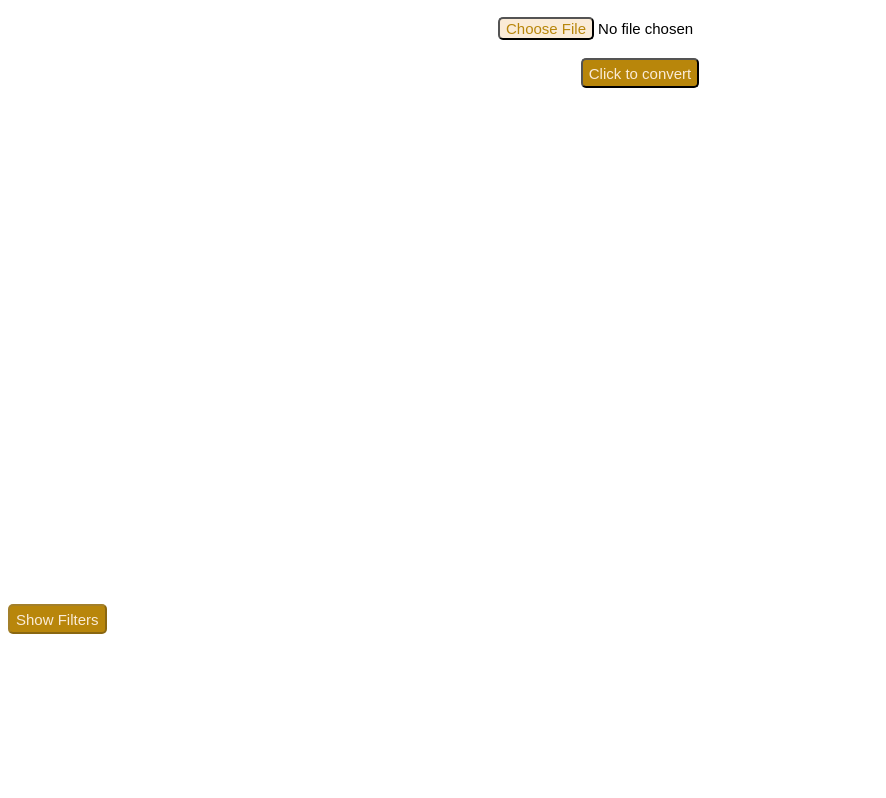
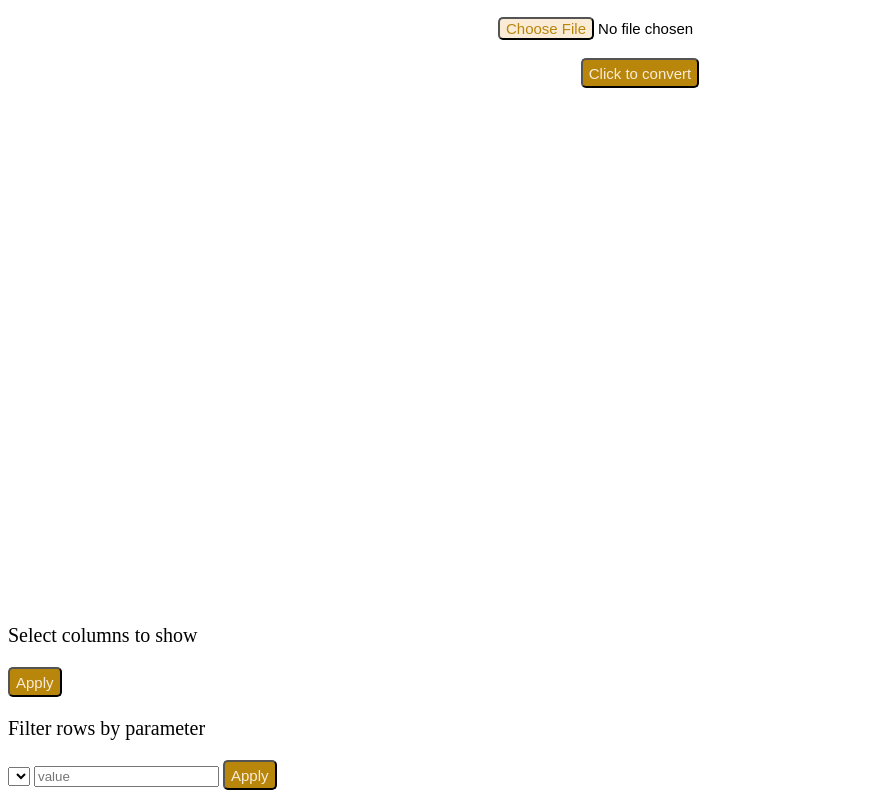
Before and after one commit to vxtals/csp586-dashboard, a plain HTML site: page index.html in a window 1280 px wide. Shown: the part 92-890 px from the top of the page, without its empty margins (0-886 px from the left). Before the commit the page ends 800 px from the top, so only its background shows below. Drawn offline with Linux system fonts and the light colour scheme.

Commit message:
Added filter by parameter

```diff
--- a/index.html
+++ b/index.html
@@ -21,19 +21,24 @@
         </form>
         <div id="parentHolder"></div>
     </center>
-    <button id="showFilterBtn" disabled>Show Filters</button>
-    <div class="filterContainer" hidden>
+    <button id="showFilterBtn" class="project-btn" hidden>SHOW FILTERS</button>
+    <button id="hideFilterBtn" class="project-btn" hidden>HIDE FILTERS</button>
+    <button id="resetFiltersBtn" hidden>Reset</button>
+    <div class="filterContainer">
         <div class="columnFilter">
             <p>Select columns to show</p>
+            <form id="columnsCheckers">
+                <button id="applyColumnFilterBtn">Apply</button>
+            </form>
         </div>
-        <div>
-            <form class="columnsCheckers">
-                <button id="applyColumnFilterBtn">Apply</button>
-                <button id="resetColumnFilterBtn">Reset</button>
-            </form>
-
-      </div>
-  </div>
+        <div class="parameterFilter">
+            <p>Filter rows by parameter</p>
+            <select id="columnSelector">
+            </select>
+            <input id="parameterValue" type='text' placeholder="value">
+            <button id="applyRowByParameterBtn">Apply</button>
+        </div>
+    </div>
 </body>
 
 <script src="js/main.js"></script>
```
